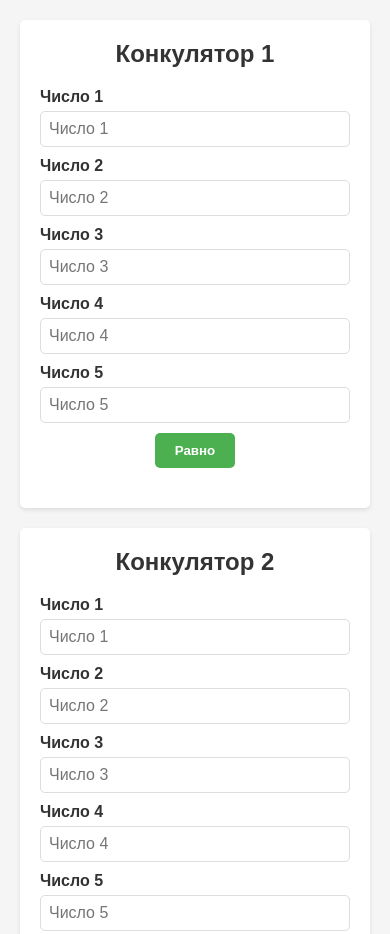
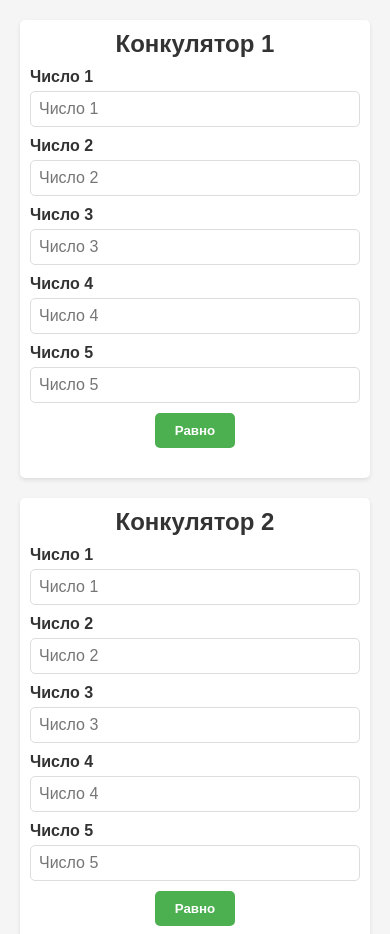
Before and after one commit to Kristjanll/logic-calculator-with-numbers, a plain HTML site: page index.html in a window 390 px wide. Shown: the top 934 px of the page. Drawn offline with Linux system fonts and the light colour scheme.

Commit message:
Update index.html
Just testing i add beter mobile view

```diff
--- a/index.html
+++ b/index.html
@@ -88,6 +88,15 @@
 
       .button-wrapper {
         margin-top: 10px;
+      }
+
+      .calculator {
+        padding: 10px;
+      }
+
+      h2 {
+        font-size: 24px;
+        margin-bottom: 10px;
       }
     }
   </style>
```
